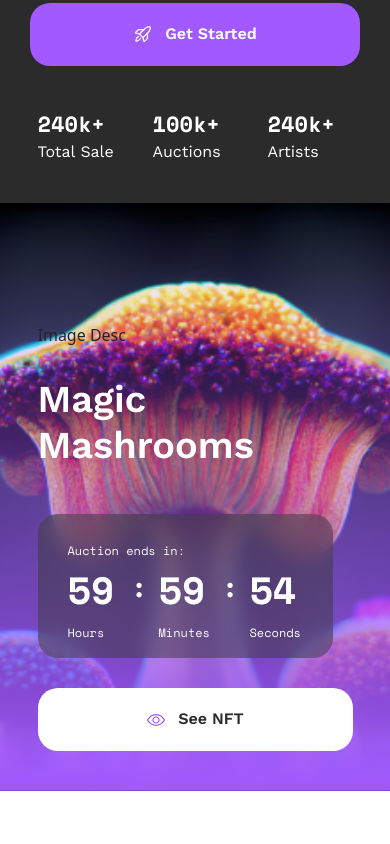
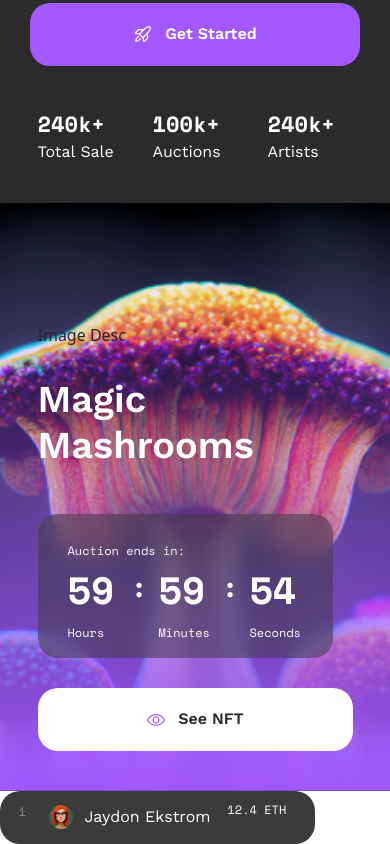
Before and after one commit to Belal-Alharash/NFT-Market, a React (Vite) app: page / in a window 390 px wide. Shown: the part 574-1418 px from the top of the page. Before the commit the page ends 1365 px from the top, so only its background shows below. Built offline with nearby package versions, Linux system fonts and the light colour scheme.

Commit message:
trinding-card

```diff
--- a/src/components/CreatorsRankingCard/CreatorsRankingCard.css
+++ b/src/components/CreatorsRankingCard/CreatorsRankingCard.css
@@ -37,7 +37,7 @@
   left: 20px;
   z-index: 10;
 }
-.af-creators-card-id {
+.af-creators-card-id ,.af-ranking-card-id {
   margin: 0;
   font-size: 16px;
   width: 10px;
@@ -102,12 +102,72 @@
 /* Ranking Cards */
 .af-ranking-card {
   width: 1050px;
-  height: 84px;
   background-color: var(--bg-second-color);
+  display: flex;
+  align-items: center;
+  justify-content: center;
+  border-radius: 20px;
+  padding: 12px 20px 12px 20px ;
+  margin: 0;
+  gap:60px;
+}
+.af-ranking-card-header{
+ display: flex;
+  width: 430px;
+  gap: 15px;
+  align-items: center;
+  justify-content: center;
+
+}
+.af-ranking-card-id{
+  width: 30px;
+  height: 30px;
+  background-color: var(--bg-color);
+  border-radius: 20px;
+  margin: auto;
+}
+.af-ranking-card-img{
+  width: 60px;
+  height: 60px;
+}
+.af-card-ranking-name{
+  margin: 0;
+  font-family: var(--work-sans);
+  font-weight: 600;
+  font-size: 22px;
+  line-height: 30.8px;
+  text-align: center;
+  color: var(--primary-text-color);
+}
+.af-ranking-card-text{
+  display: flex;
+  width: 520px;
+  gap: 20px;
+  align-items: center;
+  justify-content: center;
+  margin: 0;
+  padding: 0;
+}
+.af-ranking-card-percent , .af-ranking-card-description , .af-ranking-card-sales{
+  width: 160px;
+  font-family: var(--space-mono);
+  font-weight: 400;
+  font-size: 16px;
+  line-height: 22.4px;
+
+}
+.af-ranking-card-percent{
+  color: var(--green-numbers-color);
 }
 
-
-
+.af-ranking-card-description , .af-ranking-card-sales{
+  color: var(--primary-text-color);
+}
+.ys-desc-ranking{
+  display: flex;
+  gap: 20px;
+  align-items: center;
+ }
 
 /* Media */
 @media (max-width:834px) {
@@ -128,4 +188,107 @@
     width: 30px;
     height: 30px;
   }
+
 }
+/* Ranking Cards */
+
+@media (max-width : 1279px) and (min-width :834px ){
+.af-ranking-card{
+  width: 690px;
+}
+.af-ranking-card-header{
+   width: 410px;
+   gap: 20px;
+
+  }
+  .ys-desc-ranking{
+    display: flex;
+    align-items: center;
+    gap: 12px;
+    width: 240px;
+  }
+  .af-ranking-card-id-pop{
+    width: 24px;
+    height: 24px;
+
+  }
+  .af-ranking-card-id{
+    background-color: var(--bg-second-color);
+  }
+  .af-ranking-card-img{
+    width: 24px;
+    height: 24px;
+  }
+  .af-card-ranking-name{
+    font-size: 22px;
+    font-weight: 600;
+    line-height: 30.8px;
+  }
+  .af-ranking-card-text{
+    width: 220px;
+
+  }
+  .af-ranking-card-description{
+    display: none;
+  }
+  .af-ranking-card-percent , .af-ranking-card-sales{
+    width: 100px;
+  }
+}
+
+
+@media (max-width : 834px) {
+  .af-ranking-card{
+    width: 315px;
+    padding-top: 12px;
+    padding-bottom: 12px;
+    gap: 10px;
+  }
+  .af-ranking-card-header{
+    gap: 10px;
+    width: auto;
+
+   }
+   .ys-desc-ranking{
+    display: flex;
+    gap: 12px;
+    width: 176px;
+    align-items: center;
+    justify-content: center;
+
+  }
+  .af-ranking-card-id-pop{
+    width: 24px;
+    height: 24px;
+  }
+  .af-ranking-card-id{
+    background-color: var(--bg-second-color);
+    color: var(--secondary-text-color);
+    font-weight: 400;
+    font-size: 12px;
+    line-height: 13.2px;
+  }
+  .af-ranking-card-img{
+    width: 24px;
+    height: 24px;
+  }
+  .af-card-ranking-name{
+    font-size: 16px;
+    font-weight: 400;
+    line-height: 22.4px;
+  }
+  .af-ranking-card-text{
+    width: 220px;
+
+  }
+  .af-ranking-card-description, .af-ranking-card-percent {
+    display: none;
+  }
+  .af-ranking-card-sales {
+    width: 80px;
+    font-weight: 400;
+    font-size: 12px;
+    line-height: 13.2px;
+  }
+
+}
--- a/src/components/CreatorsRankingCard/CreatorsRankingCard.jsx
+++ b/src/components/CreatorsRankingCard/CreatorsRankingCard.jsx
@@ -1,7 +1,5 @@
 import "./CreatorsRankingCard.css";
-
-
-export default function CreatorsRankingCard({ page, id, img, title, percent, sales }) {
+export default function CreatorsRankingCard({ page, id, img, title, percent,description, sales }) {
   const isHomePage = page === "home";
 
   return (
@@ -10,19 +8,26 @@ export default function CreatorsRankingCard({ page, id, img, title, percent, sal
         <div className={isHomePage ? "af-creators-card-id-pop" : "af-ranking-card-id-pop"}>
           <p className={isHomePage ? "af-creators-card-id" : "af-ranking-card-id"}>{id}</p>
         </div>
+        <div className={isHomePage ? "ys-desc-creators" : "ys-desc-ranking"}>
         <img
           className={isHomePage ? "af-creators-card-img" : "af-ranking-card-img"}
           src={img}
           alt={`Image of artist: ${title}`}
         />
+        <h5 className={isHomePage ? "d-none" :"af-card-ranking-name"}>{title}</h5>
+        </div>
       </div>
       <div className={isHomePage ? "af-creators-card-text" : "af-ranking-card-text"}>
-        <h5 className="af-card-artist-name">{title}</h5>
-        <p className={isHomePage ? "d-none" : "af-ranking-card- percent"}>
+        <h5 className={isHomePage ? "af-card-artist-name" :"d-none"}>{title}</h5>
+        <p className={isHomePage ? "d-none" : "af-ranking-card-percent"}>
           {percent}
         </p>
-        <div className={isHomePage ? "af-creators-card-sales" : "af-ranking-card-sales"}>
-          <p>Total Sales:</p> <span>{sales}</span>
+        <p className={isHomePage ? "d-none" : "af-ranking-card-description"}>
+          {description}
+        </p>
+        <p className={isHomePage ? "d-none" : "af-ranking-card-sales"}>{sales} </p>
+        <div className={isHomePage ? "af-creators-card-sales" : "d-none"}>
+          <p>Total Sales:</p> <span >{sales}</span>
         </div>
       </div>
       </div>
--- a/src/pages/Home/Home.jsx
+++ b/src/pages/Home/Home.jsx
@@ -2,15 +2,18 @@ import React from 'react'
 import './Home.css'
 import Hero from '../../components/Hero/Hero'
 import MagicMashroom from '../../components/MagicMashroom/MagicMashroom'
-import EmailSection from '../../components/EmailSection/EmailSection'
-import NftMainCard from '../../components/NftMainCard/NftMainCard'
-
+import CreatorsRankingCard from '../../components/CreatorsRankingCard/CreatorsRankingCard'
+import { dataRankingTopCreators } from '../../data/dataRankingTopCreators'
 export default function Home() {
   return (
     <>
     <Hero />
     <MagicMashroom/>
 
+          <CreatorsRankingCard id={'1'} img={'./public/Images/ArtistAvatar/Keepitreal.png'}
+           title={'Jaydon Ekstrom'} percent={'+1.41%'} description={'602'}
+          sales={'12.4 ETH'} page={'ranking'} />
+
     </>
   )
 }
```
